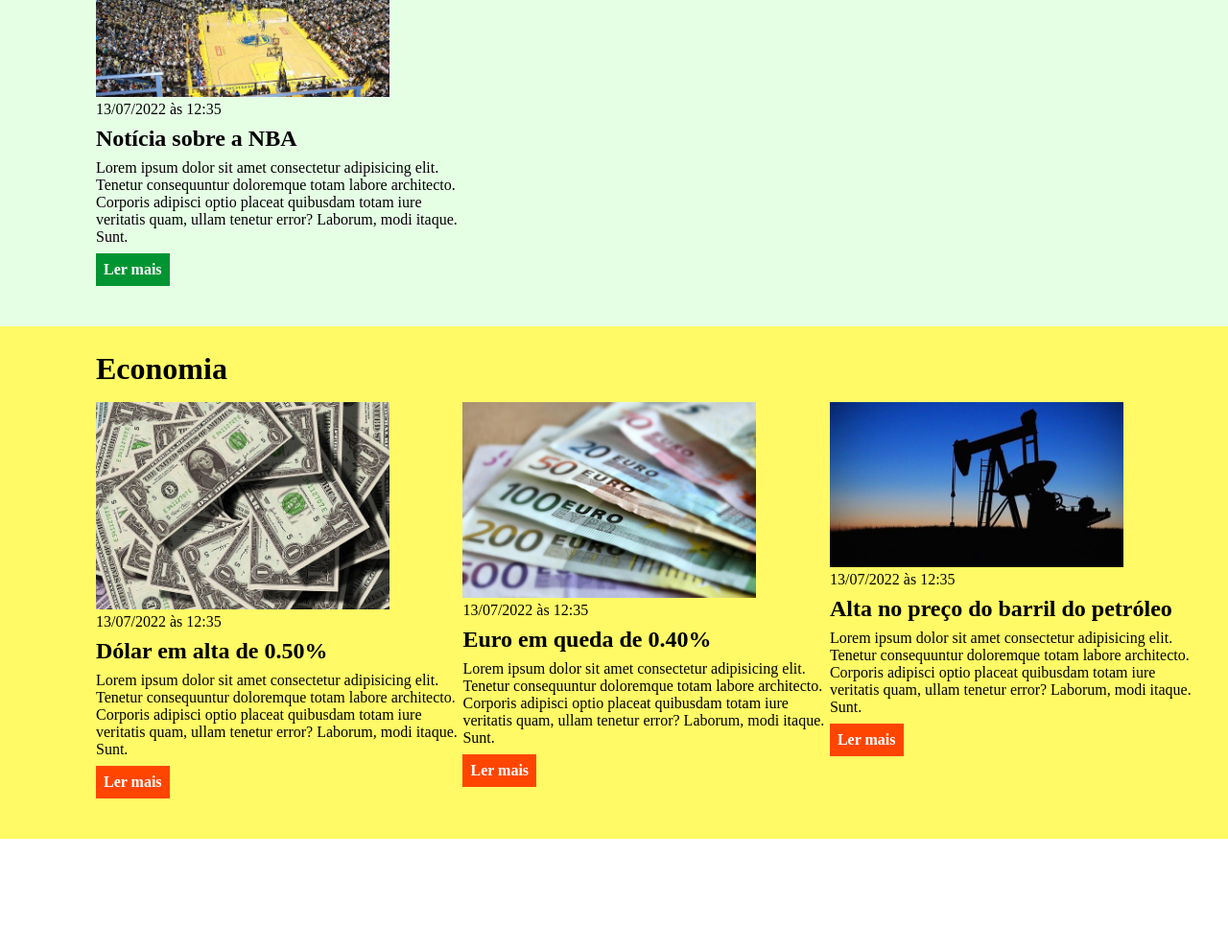
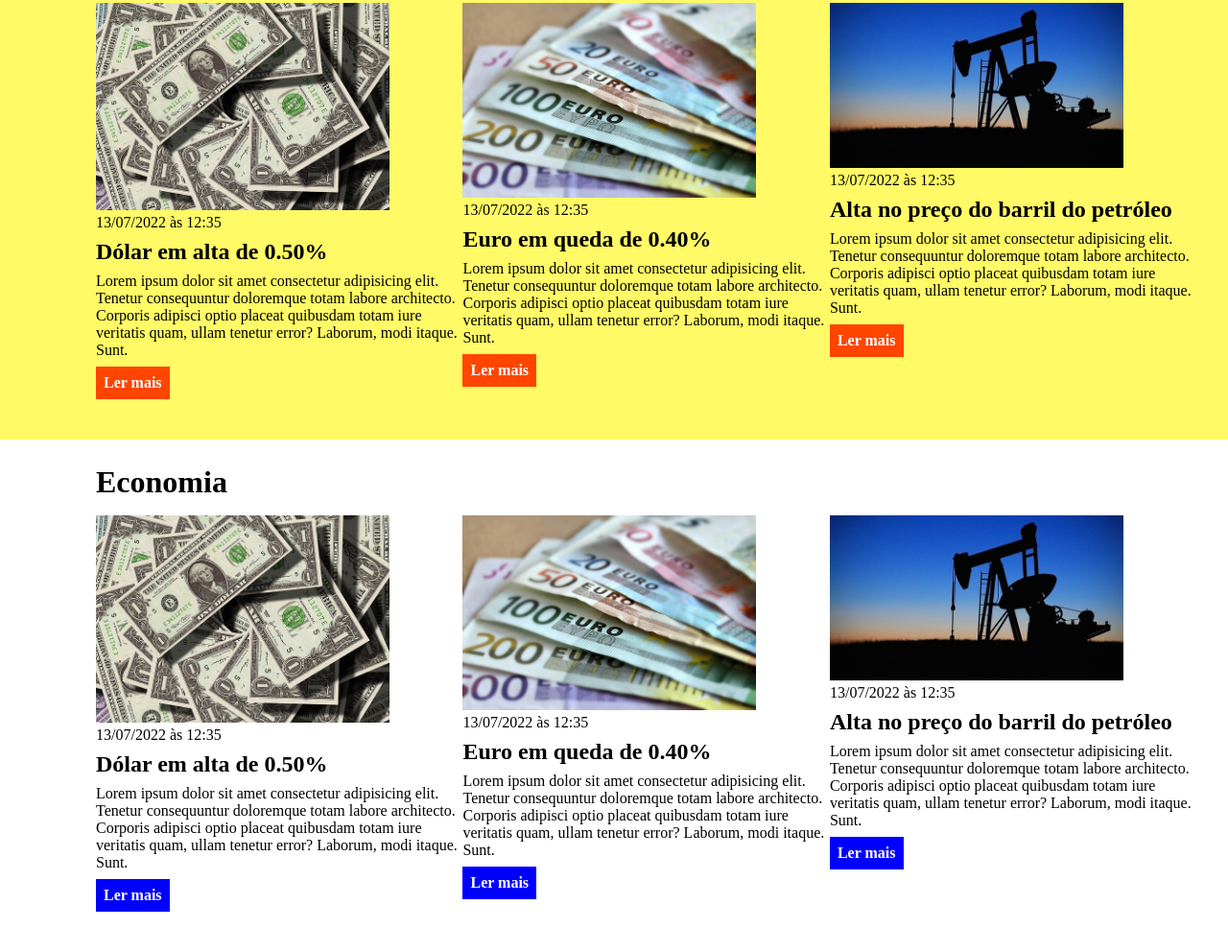
Before and after one commit to GilsonGarciaJunior/projeto_EBAC_css, a plain HTML site: page index.html in a window 1280 px wide. Shown: the part 687-1679 px from the top of the page at 96% size. Before the commit the page ends 1561 px from the top, so only its background shows below. Drawn offline with Linux system fonts and the light colour scheme.

Commit message:
charged file index.html and folder imagens

```diff
--- a/index.html
+++ b/index.html
@@ -60,17 +60,6 @@
                         </p>
                         <a href="#" title="Leia a notícia completa">Ler mais</a>
                     </article>
-                    <article>
-                        <img src="./imagens/basquete.jpg" title="Vista aérea de uma quadra de basquete" />
-                        <header>
-                            <time>13/07/2022 às 12:35</time>
-                        </header>
-                        <h3>Notícia sobre a NBA</h3>
-                        <p>
-                            Lorem ipsum dolor sit amet consectetur adipisicing elit. Tenetur consequuntur doloremque totam labore architecto. Corporis adipisci optio placeat quibusdam totam iure veritatis quam, ullam tenetur error? Laborum, modi itaque. Sunt.
-                        </p>
-                        <a href="#" title="Leia a notícia completa">Ler mais</a>
-                    </article>
                 </div>
         </div>
     </section>
@@ -114,5 +103,45 @@
                 </div>
         </div>
     </section>
+    <section id="entretenimento">
+        <div class="container">
+            <h2>Economia</h2>
+                <div class="articles">
+                    <article>
+                        <img src="./imagens/dolares.jpg" alt="Muitos dólares" />
+                        <header>
+                            <time>13/07/2022 às 12:35</time>
+                        </header>
+                        <h3>Dólar em alta de 0.50%</h3>
+                        <p>
+                            Lorem ipsum dolor sit amet consectetur adipisicing elit. Tenetur consequuntur doloremque totam labore architecto. Corporis adipisci optio placeat quibusdam totam iure veritatis quam, ullam tenetur error? Laborum, modi itaque. Sunt.
+                        </p>
+                        <a href="#" title="Leia a notícia completa">Ler mais</a>
+                    </article>
+                    <article>
+                        <img src="./imagens/euro.jpg" alt="Várias notas de euro" />
+                        <header>
+                            <time>13/07/2022 às 12:35</time>
+                        </header>
+                        <h3>Euro em queda de 0.40%</h3>
+                        <p>
+                            Lorem ipsum dolor sit amet consectetur adipisicing elit. Tenetur consequuntur doloremque totam labore architecto. Corporis adipisci optio placeat quibusdam totam iure veritatis quam, ullam tenetur error? Laborum, modi itaque. Sunt.
+                        </p>
+                        <a href="#" title="Leia a notícia completa">Ler mais</a>
+                    </article>
+                    <article>
+                        <img src="./imagens/petroleo.jpg" alt="Extração de petróleo" />
+                        <header>
+                            <time>13/07/2022 às 12:35</time>
+                        </header>
+                        <h3>Alta no preço do barril do petróleo</h3>
+                        <p>
+                            Lorem ipsum dolor sit amet consectetur adipisicing elit. Tenetur consequuntur doloremque totam labore architecto. Corporis adipisci optio placeat quibusdam totam iure veritatis quam, ullam tenetur error? Laborum, modi itaque. Sunt.
+                        </p>
+                        <a href="#" title="Leia a notícia completa">Ler mais</a>
+                    </article>
+                </div>
+        </div>
+    </section>
 </body>
 </html>
```
Also changed, not shown: imagens/1_img_css_entretenimento.webp (added), imagens/1_img_css_tecnologia.avif (added), imagens/2_img_css_entretenimento.jpg (added), imagens/2_img_css_tecnologia.webp (added), imagens/3_img_css_entretenimento.avif (added), imagens/3_img_css_tecnologia.webp (added).
